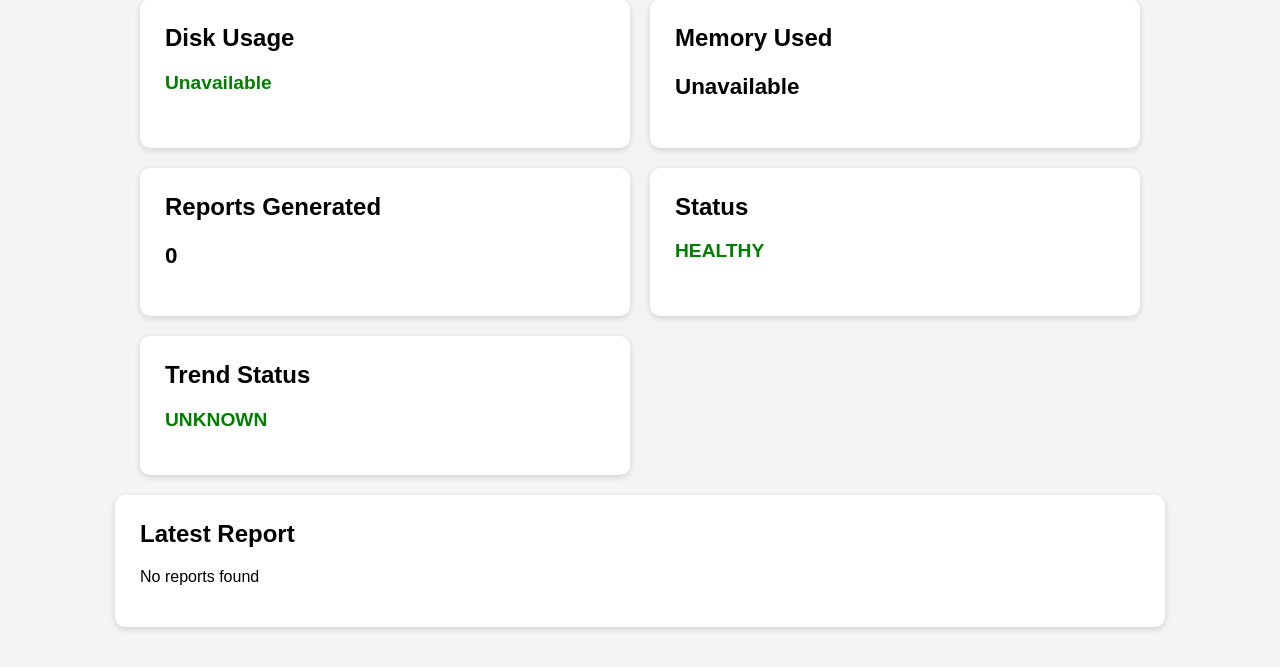
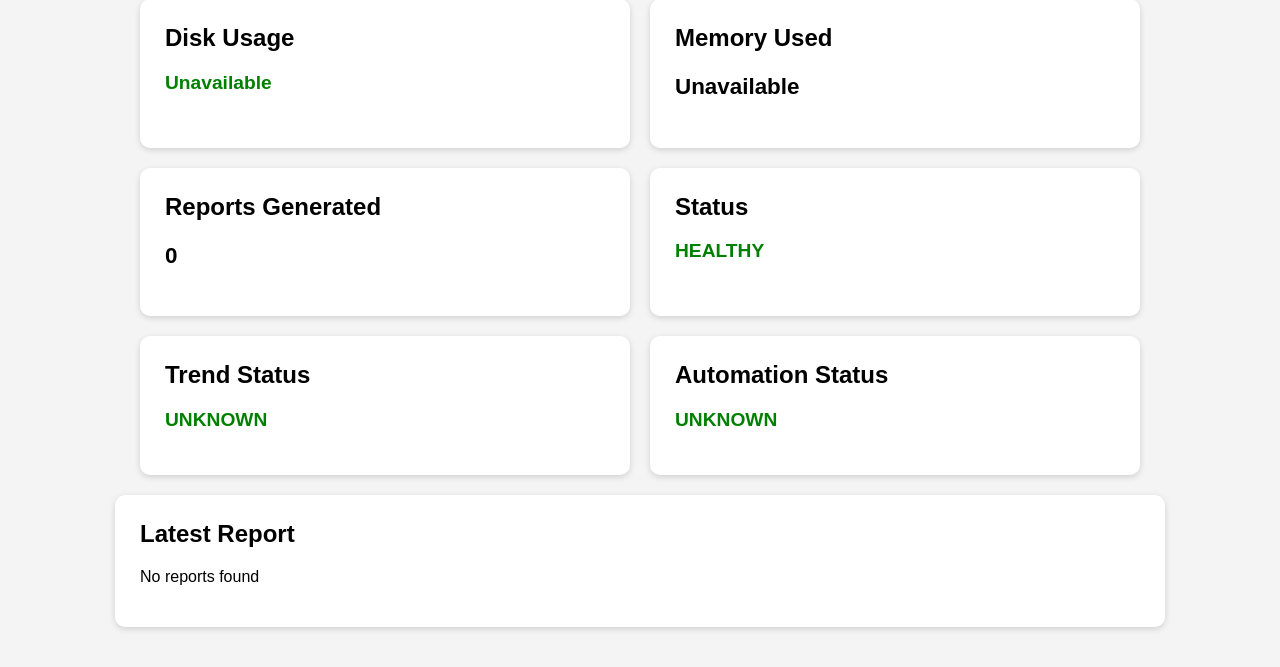
Before and after one commit to grgdougall-crypto/linux-ops-automation-lab, a Flask app: page / in a window 1280 px wide. Shown: the part 277-944 px from the top of the page. Run offline with Flask 3, Linux system fonts and the light colour scheme.

Commit message:
Add automation monitoring status card

```diff
--- a/dashboard/app.py
+++ b/dashboard/app.py
@@ -6,6 +6,7 @@ app = Flask(__name__)
 
 PROJECT_DIR = Path.home() / "linux-ops-automation-lab"
 REPORT_DIR = PROJECT_DIR / "reports"
+AUTOMATION_LOG = REPORT_DIR / "daily_automation.log"
 
 
 def get_latest_report_data():
@@ -17,7 +18,8 @@ def get_latest_report_data():
             "report_count": 0,
             "disk_usage": "Unavailable",
             "memory_used": "Unavailable",
-            "trend_status": "UNKNOWN"
+            "trend_status": "UNKNOWN",
+            "automation_status": "UNKNOWN"
         }
 
     latest_report = reports[-1]
@@ -38,14 +40,28 @@ def get_latest_report_data():
                 memory_used = parts[2]
 
     trend_status = "STABLE"
+    automation_status = get_automation_status()
 
     return {
         "latest_report": latest_report.name,
         "report_count": len(reports),
         "disk_usage": disk_usage,
         "memory_used": memory_used,
-        "trend_status": trend_status
+        "trend_status": trend_status,
+        "automation_status": automation_status
     }
+
+
+def get_automation_status():
+    if not AUTOMATION_LOG.exists():
+        return "NO LOG FOUND"
+
+    log_content = AUTOMATION_LOG.read_text()
+
+    if "Workflow completed" in log_content:
+        return "SUCCESS"
+
+    return "CHECK LOG"
 
 
 @app.route("/")
@@ -60,6 +76,7 @@ def home():
         disk_usage=report_data["disk_usage"],
         memory_used=report_data["memory_used"],
         trend_status=report_data["trend_status"],
+        automation_status=report_data["automation_status"],
         health_score="100/100",
         status="HEALTHY"
     )
--- a/dashboard/templates/index.html
+++ b/dashboard/templates/index.html
@@ -45,6 +45,11 @@
             <p class="status-good">{{ trend_status }}</p>
         </div>
 
+        <div class="card">
+            <h2>Automation Status</h2>
+            <p class="status-good">{{ automation_status }}</p>
+        </div>
+
     </div>
 
     <div class="card report-card">
```
